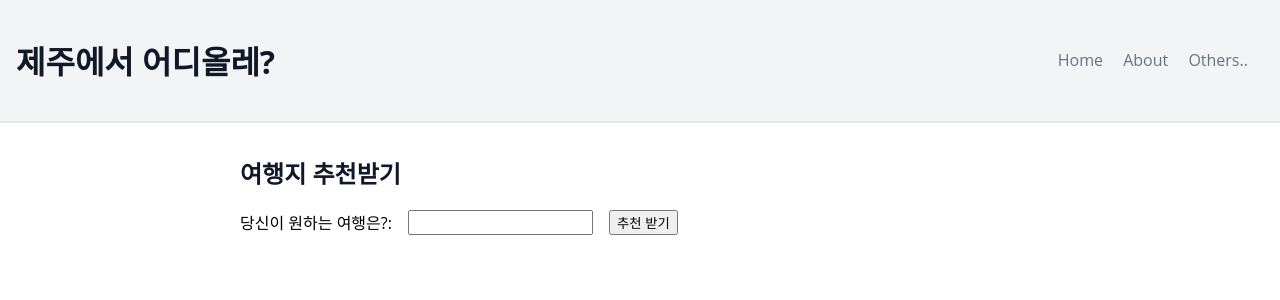
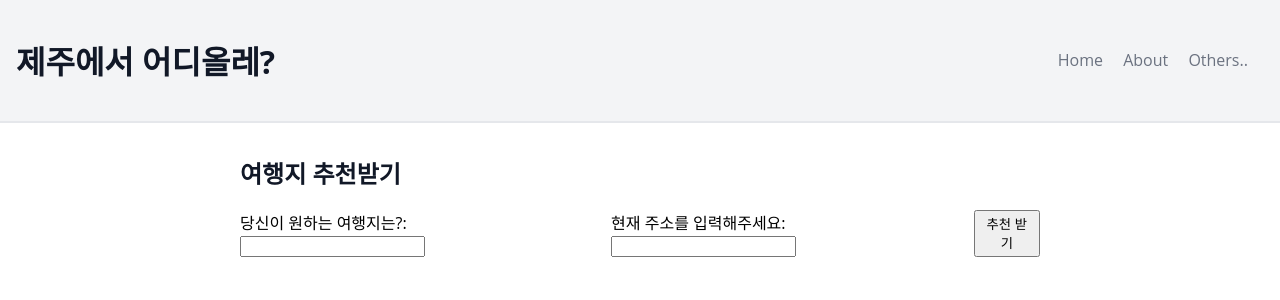
Before and after one commit to JisuPP/final_project, a Django app: page / in a window 1280 px wide. Shown: the top 300 px of the page. Run offline with Django 5.2, Linux system fonts and the light colour scheme; parts of the project's set-up code (start-up, migrations or seed data) failed here and were passed over.

Commit message:
주소추가

```diff
--- a/jeju_olleh/rec_app/templates/rec_app/recommendation_input.html
+++ b/jeju_olleh/rec_app/templates/rec_app/recommendation_input.html
@@ -33,8 +33,15 @@
         <h2 class="text-gray-700 font-bold mb-6">여행지 추천받기</h2>
         <form method="post" action="{% url 'rec_app:recommendation_input' %}">
             {% csrf_token %}
-            <label for="user_input">당신이 원하는 여행은?:</label>
-            <input type="text" name="user_input" required>
+            <div class="form-group">
+                <label for="user_input">당신이 원하는 여행지는?:</label>
+                <input type="text" name="user_input" required>
+            </div>
+            <br>
+            <div class="form-group">
+                <label for="address_input">현재 주소를 입력해주세요:</label>
+                <input type="text" name="address_input" required>
+            </div>
             <button type="submit">추천 받기</button>
         </form>
 
--- a/jeju_olleh/rec_app/views.py
+++ b/jeju_olleh/rec_app/views.py
@@ -11,6 +11,9 @@ def recommendation_input(request):
     if request.method == 'POST':
         # user_input 토큰화
         user_input = request.POST['user_input']
+        # address_input도 가져오기
+        address_input = request.POST['address_input']
+
         keyword_input = tokenize_user_input(user_input)
         # data 가져오기
         file_path = os.path.join(settings.BASE_DIR, 'jeju_olleh', 'modules', 'fin_data_weighted_token.csv')
```
